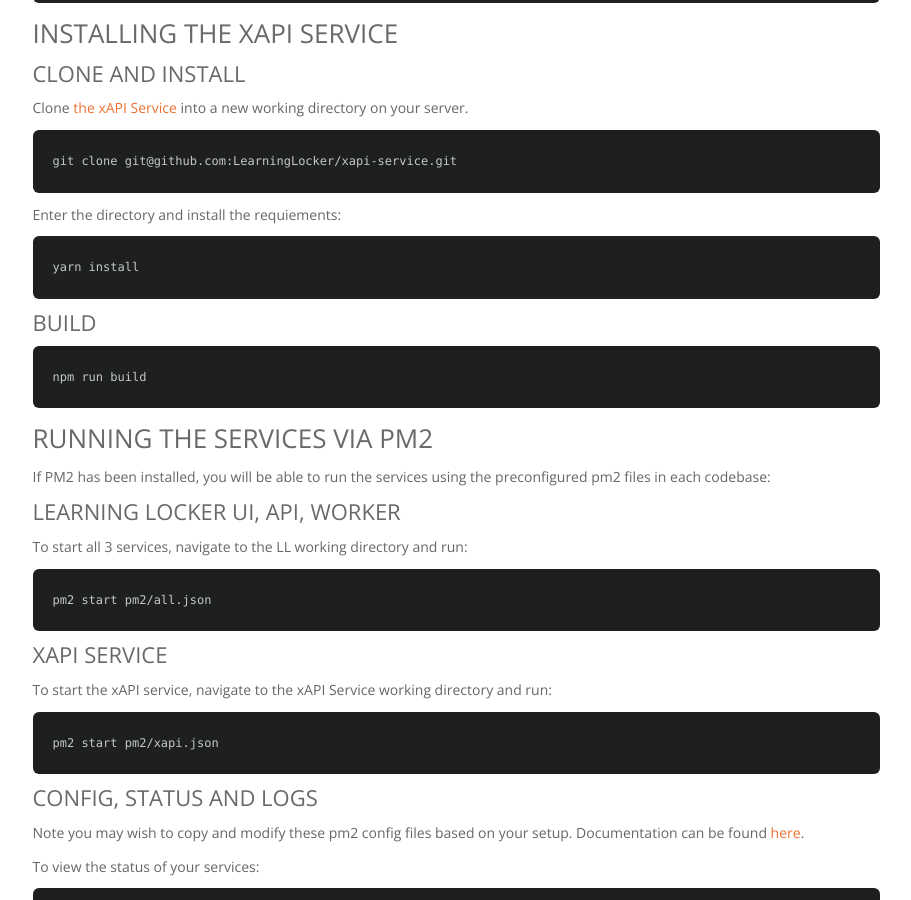
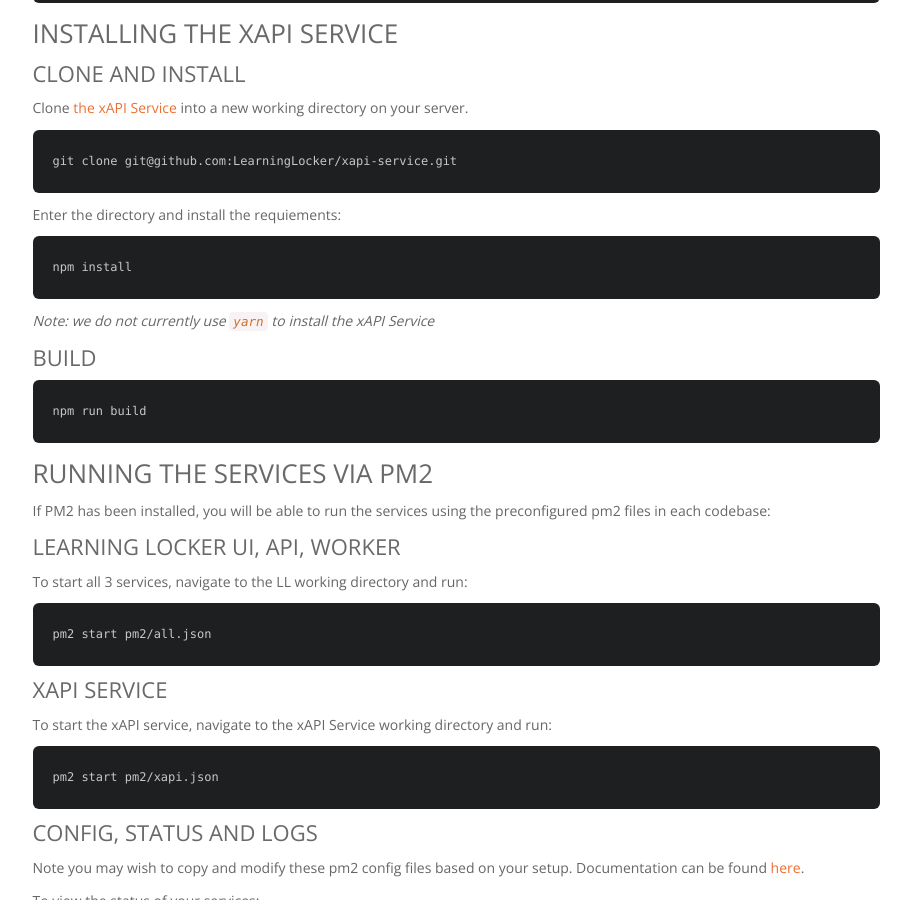
Before and after one commit to LearningLocker/docs, a Jekyll site: the page built from src/guides-custom-installation.md, in a window 1280 px wide and 900 px high, scrolled down 2215 px. Shown: the whole window, without its empty margins (330-1241 px from the left). Built offline with Jekyll 4.4.1, drawn with Linux system fonts in a browser that asks for light colours; nearby versions of some CDN libraries; our own code applies the rules of GitHub Pages for plain Markdown files.

Commit message:
Update guides-custom-installation.md

````diff
--- a/src/guides-custom-installation.md
+++ b/src/guides-custom-installation.md
@@ -111,8 +111,9 @@
 Enter the directory and install the requiements:
 
 ```
-yarn install
+npm install
 ```
+_Note: we do not currently use `yarn` to install the xAPI Service_
 
 ### Build
 
````
